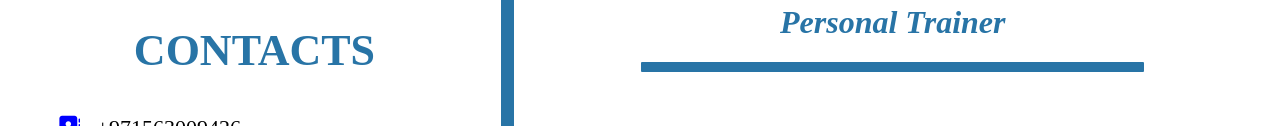
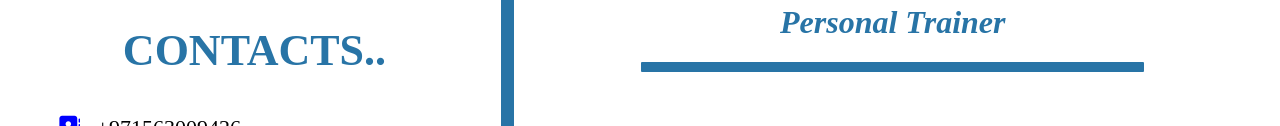
Before and after one commit to Ahmatovu/Sham, a plain HTML site: page index.html in a window 1280 px wide. Shown: the part 211-337 px from the top of the page. Drawn offline with Linux system fonts and the light colour scheme.

Commit message:
Update index.html

```diff
--- a/index.html
+++ b/index.html
@@ -19,7 +19,7 @@
 
         </div>
         <div class="details">
-            <h1>CONTACTS</h1>
+            <h1>CONTACTS..</h1>
             <ul>
                 <li><i style="color: blue;" class="fa-solid fa-address-book"></i>&nbsp; &nbsp;+971563009426</li>
                 <li><i style="color: green;" class="fa-regular fa-location-dot"></i>&nbsp; &nbsp; Shakbout City, Abu Dhabi </li>
```
